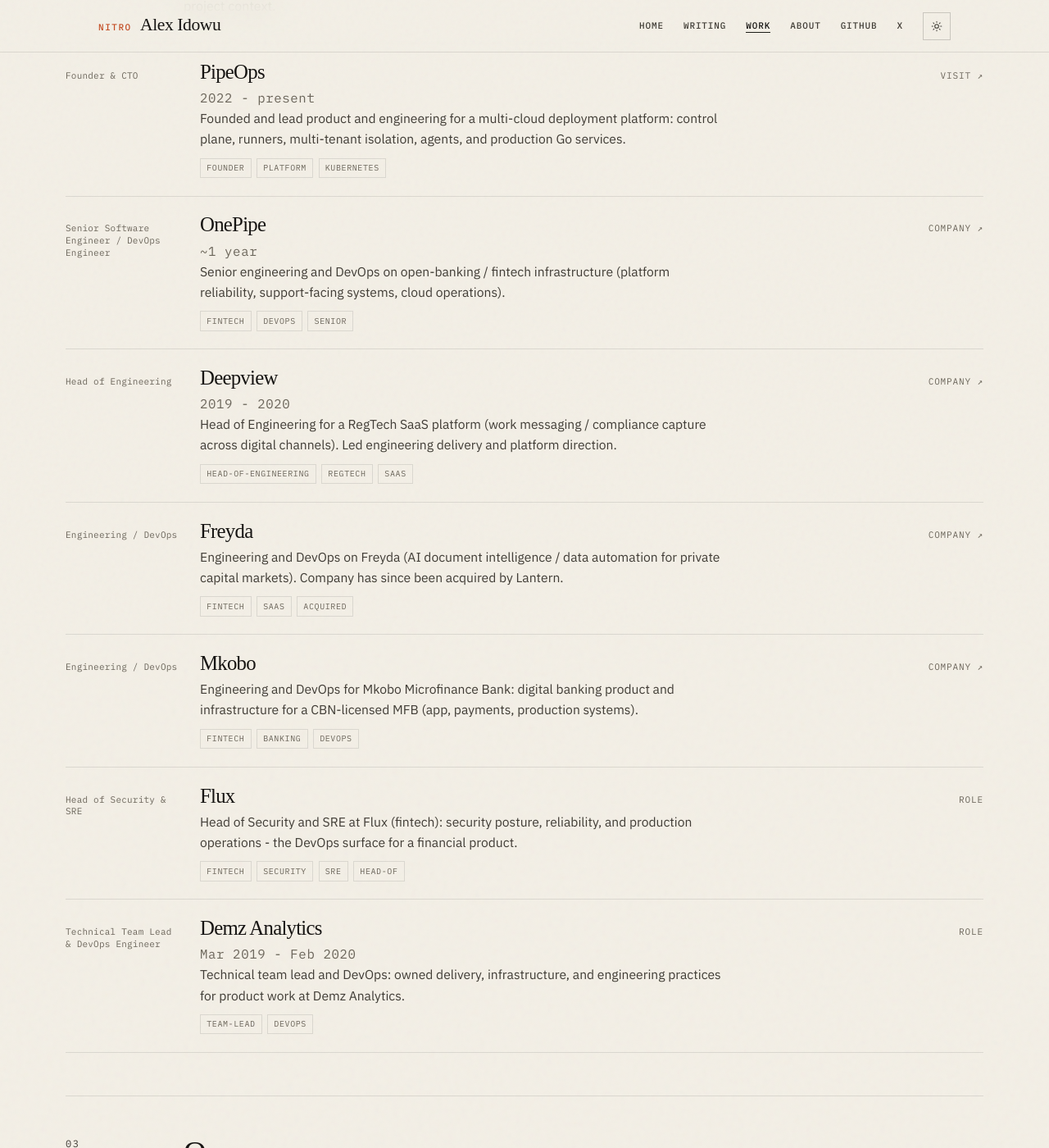
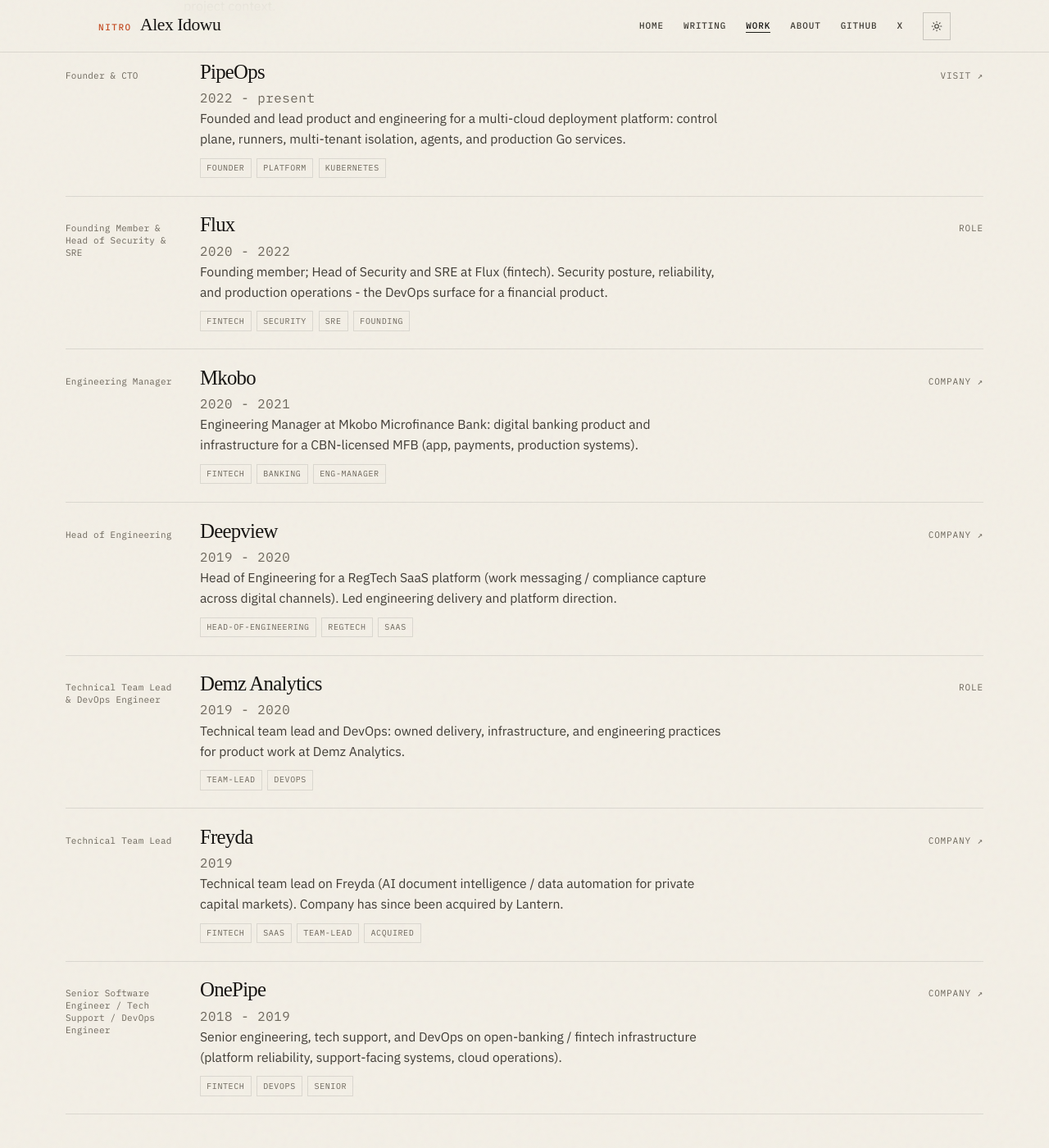
Before and after one commit to 9trocode/9trocode.github.io, a Jekyll site: the page built from work.md, in a window 1280 px wide and 1400 px high, scrolled down 984 px. Shown: the whole window at 82% size. Built offline with Jekyll 4.4.1, drawn with Linux system fonts in a browser that asks for light colours; some web fonts are replaced.

Commit message:
Lock senior role timeline from public aggregator scrape.
Update Flux, Mkobo, Freyda, OnePipe, Deepview, and Demz titles and
dates; document that LinkedIn guest view remains login-walled.

```diff
--- a/_data/work.yml
+++ b/_data/work.yml
@@ -14,6 +14,9 @@
   tags: [platform, kubernetes, multi-cloud]
 
 # --- Senior / lead roles (not early-career) ---
+# Timeline refined from public aggregators (RocketReach/F6S snippets) + user confirm.
+# LinkedIn guest view remains login-walled for full JD bullets.
+
 - name: PipeOps
   kind: Roles
   home: false
@@ -26,17 +29,29 @@
     control plane, runners, multi-tenant isolation, agents, and production Go services.
   tags: [founder, platform, kubernetes]
 
-- name: OnePipe
+- name: Flux
   kind: Roles
   home: false
-  role: Senior Software Engineer / DevOps Engineer
-  period: ~1 year
-  url: https://www.onepipe.io
+  role: Founding Member & Head of Security & SRE
+  period: 2020 - 2022
+  url: ""
+  link_label: Role
+  summary: >-
+    Founding member; Head of Security and SRE at Flux (fintech). Security posture,
+    reliability, and production operations - the DevOps surface for a financial product.
+  tags: [fintech, security, sre, founding]
+
+- name: Mkobo
+  kind: Roles
+  home: false
+  role: Engineering Manager
+  period: 2020 - 2021
+  url: https://mkobobank.com
   link_label: Company
   summary: >-
-    Senior engineering and DevOps on open-banking / fintech infrastructure
-    (platform reliability, support-facing systems, cloud operations).
-  tags: [fintech, devops, senior]
+    Engineering Manager at Mkobo Microfinance Bank: digital banking product and
+    infrastructure for a CBN-licensed MFB (app, payments, production systems).
+  tags: [fintech, banking, eng-manager]
 
 - name: Deepview
   kind: Roles
@@ -50,53 +65,41 @@
     capture across digital channels). Led engineering delivery and platform direction.
   tags: [head-of-engineering, regtech, saas]
 
-- name: Freyda
-  kind: Roles
-  home: false
-  role: Engineering / DevOps
-  period: ""
-  url: https://freyda.io
-  link_label: Company
-  summary: >-
-    Engineering and DevOps on Freyda (AI document intelligence / data automation
-    for private capital markets). Company has since been acquired by Lantern.
-  tags: [fintech, saas, acquired]
-
-- name: Mkobo
-  kind: Roles
-  home: false
-  role: Engineering / DevOps
-  period: ""
-  url: https://mkobobank.com
-  link_label: Company
-  summary: >-
-    Engineering and DevOps for Mkobo Microfinance Bank: digital banking product
-    and infrastructure for a CBN-licensed MFB (app, payments, production systems).
-  tags: [fintech, banking, devops]
-
-- name: Flux
-  kind: Roles
-  home: false
-  role: Head of Security & SRE
-  period: ""
-  url: ""
-  link_label: Role
-  summary: >-
-    Head of Security and SRE at Flux (fintech): security posture, reliability,
-    and production operations - the DevOps surface for a financial product.
-  tags: [fintech, security, sre, head-of]
-
 - name: Demz Analytics
   kind: Roles
   home: false
   role: Technical Team Lead & DevOps Engineer
-  period: Mar 2019 - Feb 2020
+  period: 2019 - 2020
   url: ""
   link_label: Role
   summary: >-
     Technical team lead and DevOps: owned delivery, infrastructure, and
     engineering practices for product work at Demz Analytics.
   tags: [team-lead, devops]
+
+- name: Freyda
+  kind: Roles
+  home: false
+  role: Technical Team Lead
+  period: 2019
+  url: https://freyda.io
+  link_label: Company
+  summary: >-
+    Technical team lead on Freyda (AI document intelligence / data automation for
+    private capital markets). Company has since been acquired by Lantern.
+  tags: [fintech, saas, team-lead, acquired]
+
+- name: OnePipe
+  kind: Roles
+  home: false
+  role: Senior Software Engineer / Tech Support / DevOps Engineer
+  period: 2018 - 2019
+  url: https://www.onepipe.io
+  link_label: Company
+  summary: >-
+    Senior engineering, tech support, and DevOps on open-banking / fintech
+    infrastructure (platform reliability, support-facing systems, cloud operations).
+  tags: [fintech, devops, senior]
 
 - name: PipeOps Kubernetes Agent
   kind: Company
--- a/about.md
+++ b/about.md
@@ -23,7 +23,7 @@
 
     <p>I'm <strong>Founder &amp; CTO at <a href="https://pipeops.io">PipeOps</a></strong> (<a href="https://github.com/PipeOpsHQ">PipeOpsHQ</a>), a cloud deployment platform that abstracts DevOps complexity so teams can go from code to cloud in minutes. We focus on multi-cloud provisioning, Kubernetes-based runtime, and making platform engineering usable for startups and engineers who shouldn't need a full DevOps team. Part of that surface is the <strong><a href="https://agents.pipeops.io/">PipeOps Kubernetes Agent</a></strong> - BYOS install that turns a VM into a managed deploy target over an outbound tunnel.</p>
 
-    <p>Before PipeOps I held senior and lead roles (not early-career titles): <strong>Head of Engineering</strong> at Deepview, <strong>Head of Security &amp; SRE</strong> at Flux (fintech), <strong>Technical Team Lead &amp; DevOps</strong> at Demz Analytics, <strong>Senior Software Engineer / DevOps</strong> at <a href="https://www.onepipe.io">OnePipe</a>, plus engineering/DevOps at <a href="https://freyda.io">Freyda</a> (acquired by Lantern) and <a href="https://mkobobank.com">Mkobo</a>. Those companies are part of the work catalogue on <a href="/work/">Work</a>.</p>
+    <p>Before PipeOps I held senior and lead roles (not early-career titles): <strong>Founding Member &amp; Head of Security &amp; SRE</strong> at Flux (fintech, 2020-2022), <strong>Engineering Manager</strong> at <a href="https://mkobobank.com">Mkobo</a> (2020-2021), <strong>Head of Engineering</strong> at Deepview, <strong>Technical Team Lead &amp; DevOps</strong> at Demz Analytics, <strong>Technical Team Lead</strong> at <a href="https://freyda.io">Freyda</a> (acquired by Lantern), and <strong>Senior Software Engineer / DevOps</strong> at <a href="https://www.onepipe.io">OnePipe</a>. Full catalogue on <a href="/work/">Work</a>.</p>
 
     <p>I'm also building <strong>Aeon</strong> - security software for high-trust organizations across cloud, on-prem, and hybrid environments.</p>
 
```
